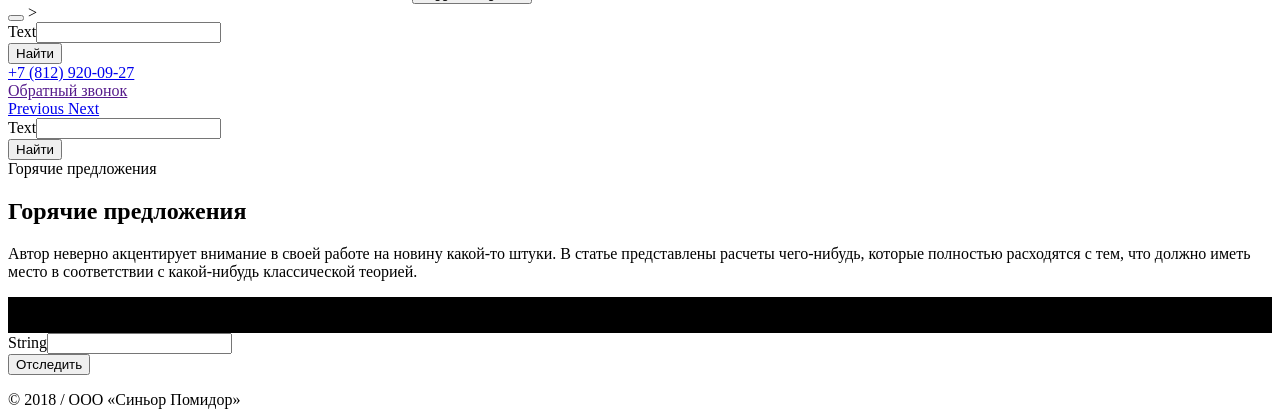
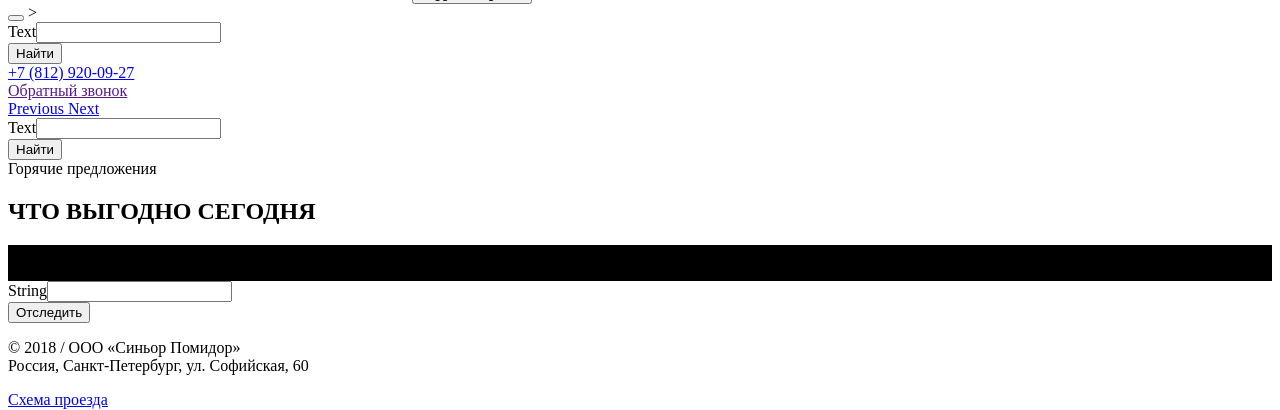
Before and after one commit to a-berezhkov/pomodoro, a Yii app: template front/views/default/index.php in a window 1280 px wide. Shown: the part 310-720 px from the top of the page. Run offline with PHP 8.4 and a stand-in for Yii, Linux system fonts and the light colour scheme; the template is opened without the code that fills it, so the values that code supplies are empty; form fields are guessed from the names that the template uses; a stand-in replaces the project's code that opens the database connection; some libraries are stand-ins or nearby versions.

Commit message:
Выделить горячие предложения

```diff
--- a/front/views/default/index.php
+++ b/front/views/default/index.php
@@ -101,12 +101,8 @@ $this->registerMetaTag([
         ?>
     </div>
     <div class="products-grid">
-        <h2 class="section-title text-center">Горячие предложения</h2>
-        <p class="text-center hidden-xs">Автор неверно акцентирует внимание в своей работе на новину какой-то штуки. В
-            статье
-            представлены расчеты чего-нибудь, которые полностью расходятся с тем, что должно иметь место в
-            соответствии
-            с какой-нибудь классической теорией. </p>
+        <h2 class="section-title hot text-center">ЧТО ВЫГОДНО СЕГОДНЯ</h2>
+        <p></p>
         <?=
         /**
          * Раздел c товарами
--- a/web/css/front/sass/_defaults.scss
+++ b/web/css/front/sass/_defaults.scss
@@ -15,6 +15,10 @@ $font-size-30px: 1.875rem;
 $font-size-32px: 2rem;
 $font-size-36px: 2.25rem;
 $font-size-40px: 2.5rem;
+$font-size-44px: 2.75rem;
+$font-size-46px: 2.875rem;
+$font-size-48px: 3rem;
+$font-size-50px: 3.125rem;
 
 // font-weights
 $font-weight-light: 300;
--- a/web/css/front/sass/_general.scss
+++ b/web/css/front/sass/_general.scss
@@ -42,8 +42,9 @@ input.form-control {
 }
 
 h2.section-title {
-  font-size: $font-size-28px;
-  font-weight: $font-weight-normal;
+  font-size: $font-size-40px !important;
+  font-weight: $font-weight-bold;
+  margin: 25px 0px 25px 0px;
 }
 
 input[type="text"]:focus,
```
Also changed, not shown: web/css/front/main.css (+4 -3 lines), 1 other file.
